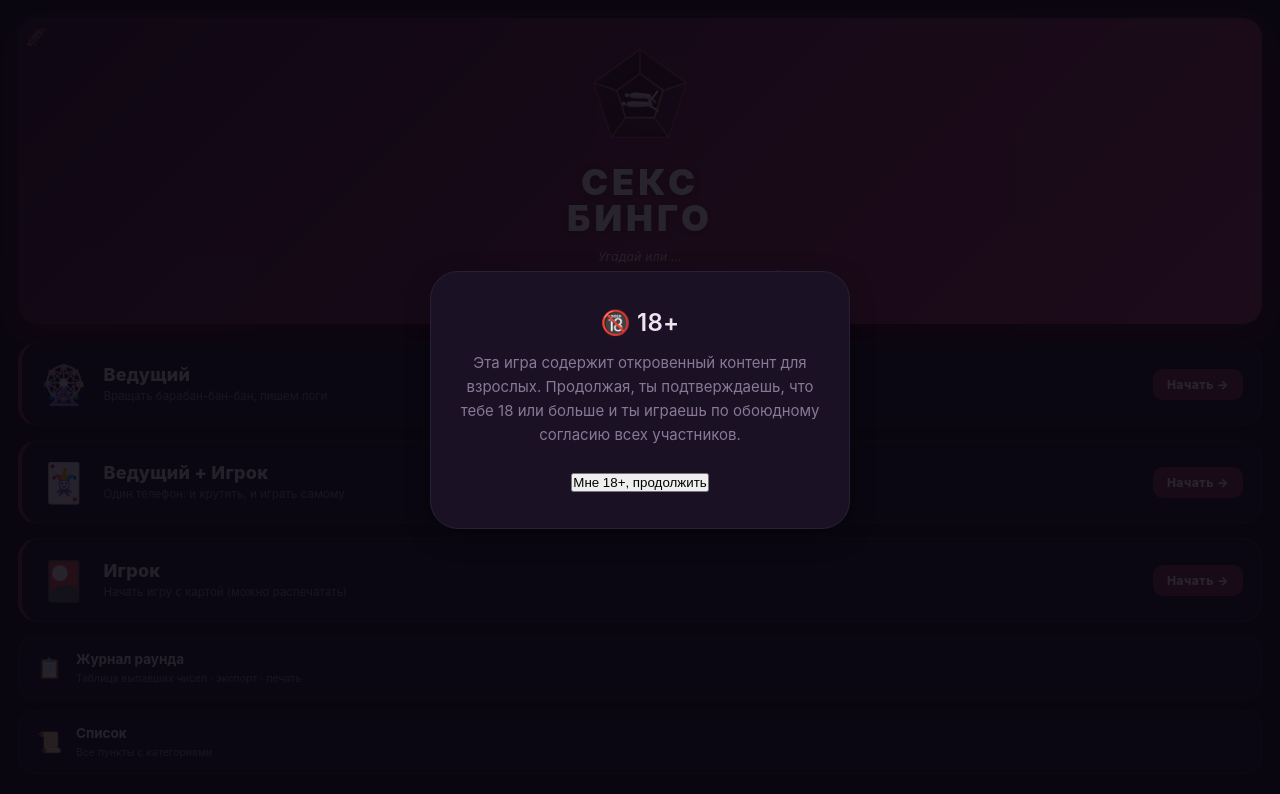
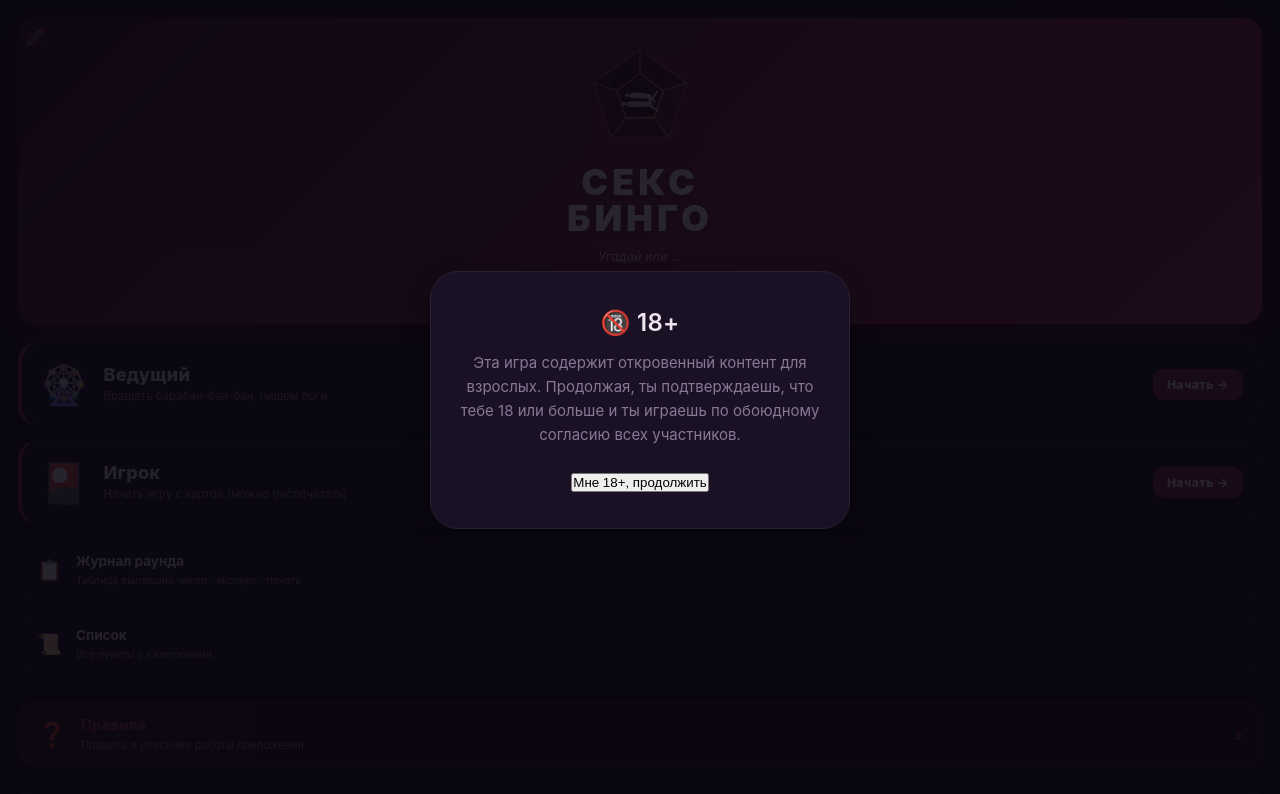
Before and after one commit to AveZexus/SexBingo, a plain HTML site: page sex_bingo_beta.html in a window 1280 px wide. Drawn offline with Linux system fonts and the light colour scheme.

Commit message:
Update sex_bingo_beta.html

```diff
--- a/sex_bingo_beta.html
+++ b/sex_bingo_beta.html
@@ -680,11 +680,6 @@ body.light .modal h3{color:var(--red-d)}
     <span class="big-body"><b>Ведущий</b><span>Вращать барабан-бан-бан, пишем логи</span></span>
     <span class="big-cta">Начать →</span>
   </button>
-  <button class="big-card" onclick="openHostPlayer()">
-    <span class="big-ico">🃏</span>
-    <span class="big-body"><b>Ведущий + Игрок</b><span>Один телефон: и крутить, и играть самому</span></span>
-    <span class="big-cta">Начать →</span>
-  </button>
   <button class="big-card" onclick="openPlayer()">
     <span class="big-ico">🎴</span>
     <span class="big-body"><b>Игрок</b><span>Начать игру с картой (можно распечатать)</span></span>
```
